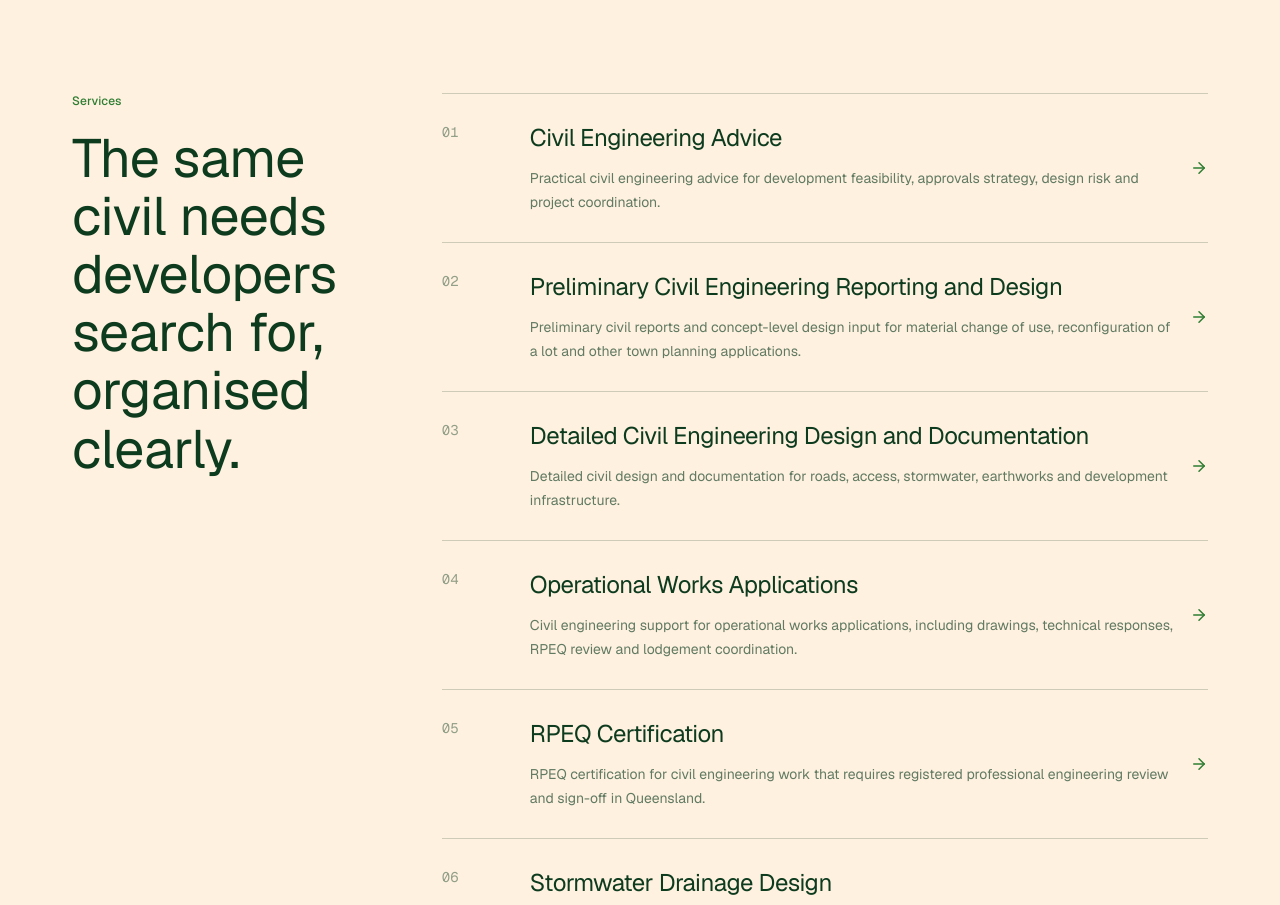
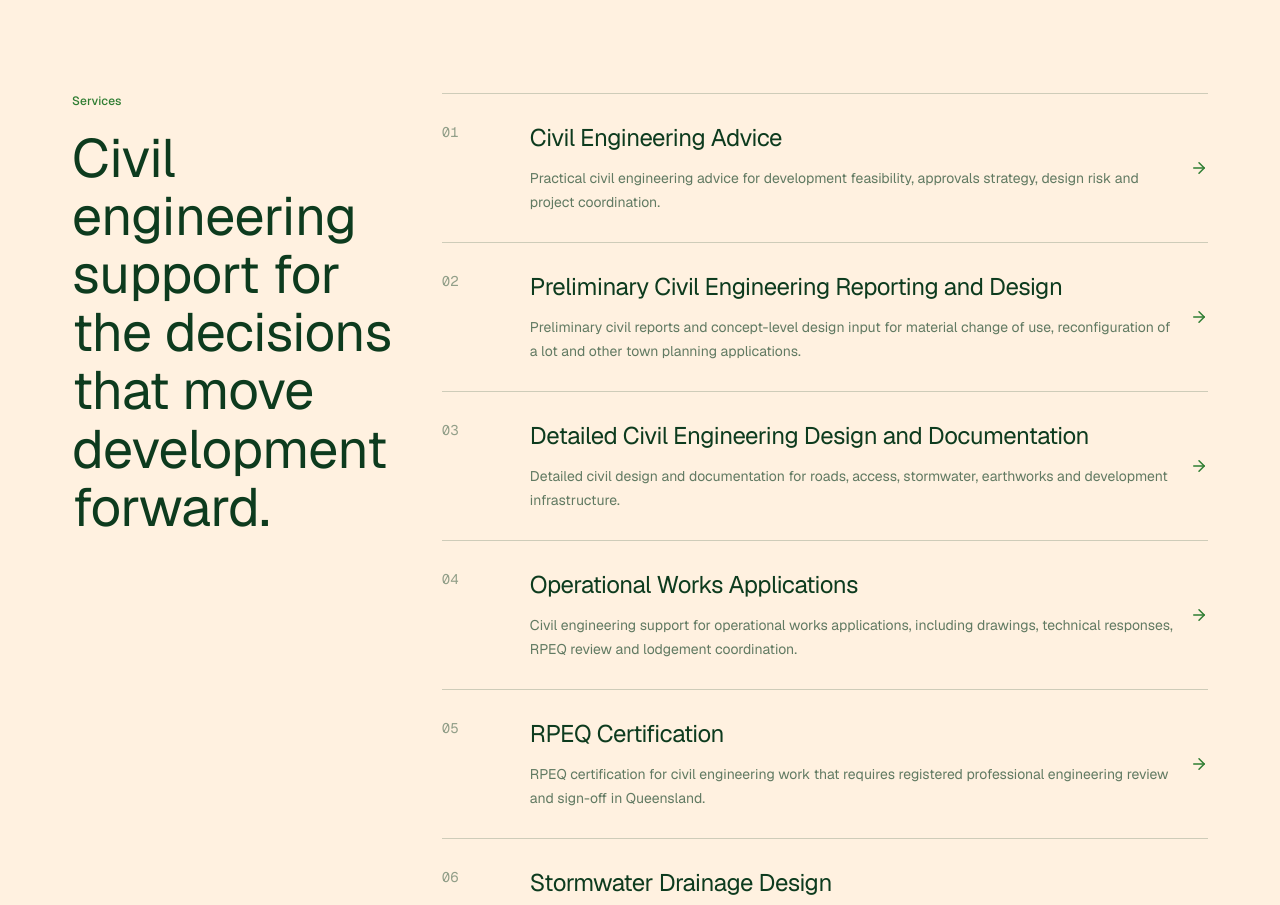
Before and after one commit to jhcramos/civilcity, a Next.js app: page / in a window 1280 px wide. Shown: the part 980-1885 px from the top of the page. Built offline with nearby package versions, Linux system fonts and the light colour scheme.

Commit message:
Refine homepage services copy and about hero

```diff
--- a/src/app/about/page.tsx
+++ b/src/app/about/page.tsx
@@ -10,7 +10,6 @@ import {
   UsersRound,
 } from "lucide-react";
 import { PageHero } from "@/components/page-hero";
-import { imagery } from "@/lib/site";
 
 export const metadata: Metadata = {
   title: "About",
@@ -62,8 +61,8 @@ export default function AboutPage() {
         eyebrow="About CivilCity"
         title="Experienced civil engineering for development value."
         copy="CivilCity Engineering Consultants helps Sunshine Coast project teams make better civil decisions from feasibility through approvals, design and construction delivery."
-        image={imagery.field}
-        imageAlt="Engineer reviewing civil site works"
+        image="/service-hero-advice-office-plans.webp"
+        imageAlt="Civil engineers reviewing subdivision development plans for a Sunshine Coast project"
         ctaLabel="Discuss a project"
         secondaryLabel="View services"
         secondaryHref="/services"
--- a/src/app/page.tsx
+++ b/src/app/page.tsx
@@ -128,7 +128,7 @@ export default function Home() {
           <div>
             <p className="text-xs font-medium tracking-[0.01em] text-[#2e7d32]">Services</p>
             <h2 className="mt-5 text-[clamp(2.2rem,4.2vw,3.45rem)] font-normal leading-[1.08] tracking-[-0.008em] text-[#0d3b1e]">
-              The same civil needs developers search for, organised clearly.
+              Civil engineering support for the decisions that move development forward.
             </h2>
           </div>
           <div className="divide-y divide-[#0d3b1e]/20 border-y border-[#0d3b1e]/20">
```
